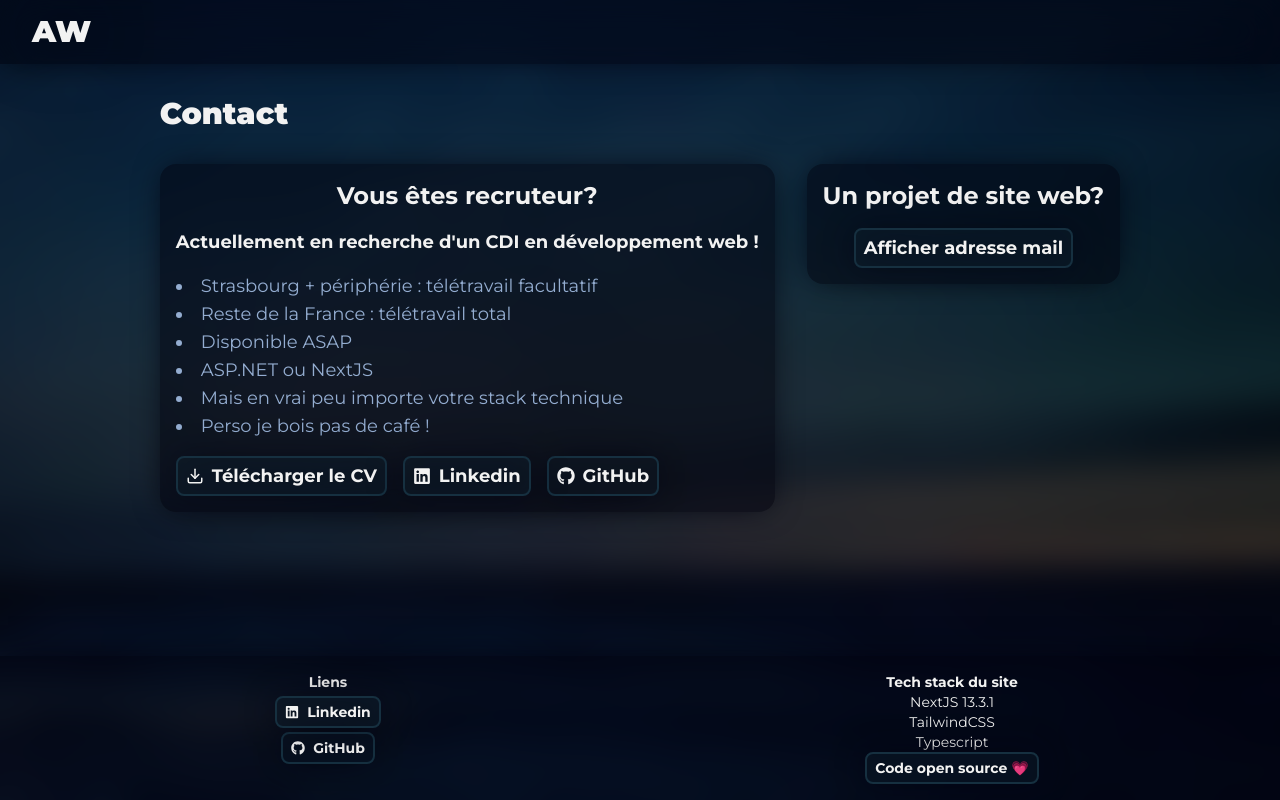
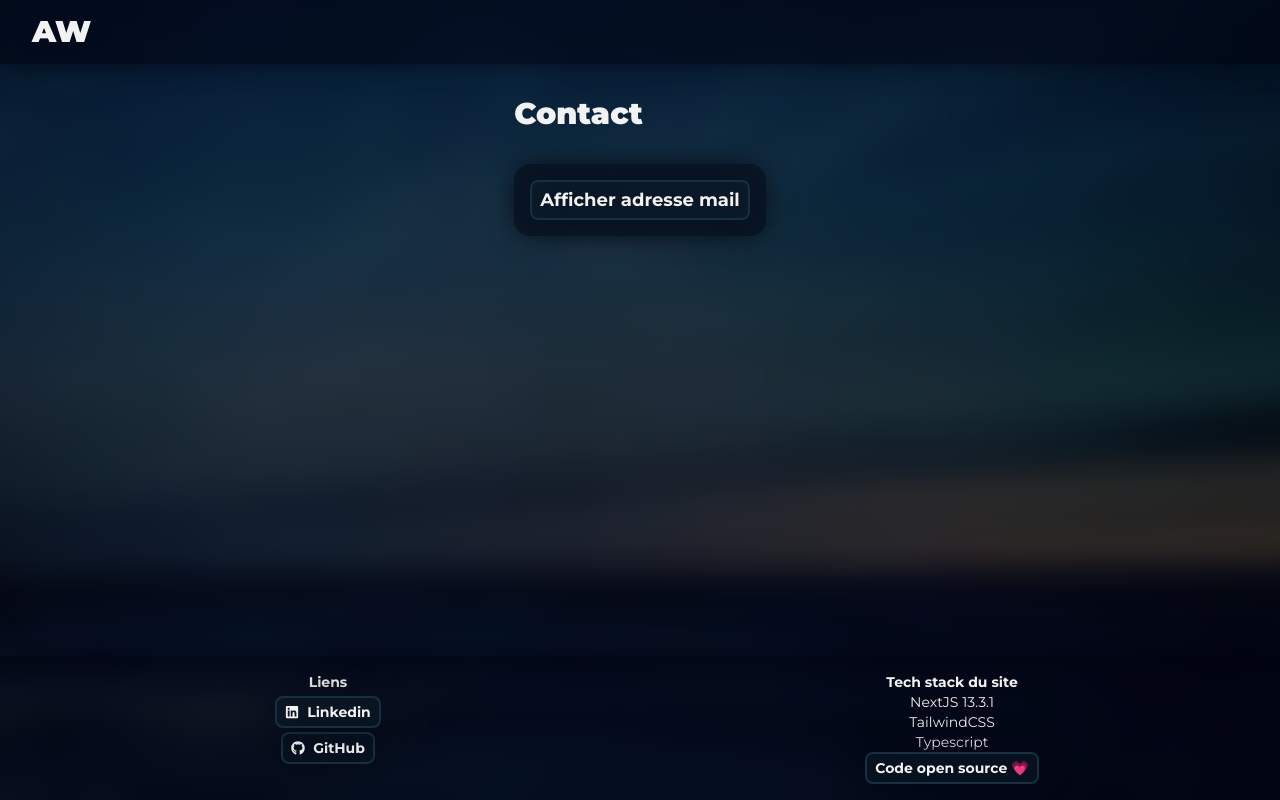
Before and after one commit to ArvoisWebDesign/arvoiswebdesign, a Next.js app: page /contact in a window 1280 px wide. Built offline with nearby package versions, Linux system fonts and the light colour scheme.

Commit message:
Updated the main and contact pages Because i'm no longer looking for a job (working for Davidson)

```diff
--- a/app/contact/page.tsx
+++ b/app/contact/page.tsx
@@ -1,18 +1,12 @@
 import Mail from "./(components)/mail"
-import LookingForJob from "app/(components)/lookingForJob"
 
 export default function Contact() {
     return (
         <>
             <h1 className="mb-8 font-black text-3xl">Contact</h1>
 
-            <div className="flex flex-row flex-wrap gap-8 justify-center">
-                <LookingForJob />
-
-                <div className="rounded-2xl h-fit p-4 text-center bg-aw-dark bg-opacity-50 shadow-aw-dark-8">
-                    <h2 className="font-bold text-2xl mb-4">Un projet de site web?</h2>
-                    <Mail />
-                </div>
+            <div className="rounded-2xl h-fit p-4 text-center bg-aw-dark bg-opacity-50 shadow-aw-dark-8">
+                <Mail />
             </div>
         </>
     )
--- a/app/page.tsx
+++ b/app/page.tsx
@@ -1,5 +1,3 @@
-import LookingForJob from "./(components)/lookingForJob";
-
 export default function Home() {
     return (
         <>
@@ -7,8 +5,6 @@ export default function Home() {
                 <h1 className="font-black text-4xl md:text-5xl lg:text-6xl italic leading-8xl">ARVOIS WEBDESIGN</h1>
                 <h2 className="font-bold text-xl text-muted-foreground">Vous avez dit portfolio?</h2>
             </div>
-
-            <LookingForJob />
         </>
     )
 }
--- a/app/productions/(data)/productions.ts
+++ b/app/productions/(data)/productions.ts
@@ -112,7 +112,7 @@ export const productions:Production[] = [
     {
         key: "awmm",
         name: "AW Mouse Management",
-        href: "https://aw-mouse-management.azurewebsites.net",
+        href: "",
         github: "https://github.com/ArvoisWebDesign/aw-mouse-management",
         description: "Site test fullstack ASP.NET Core 7 (MVC) avec base de donnée SQL Server",
         previewImg: {
```
